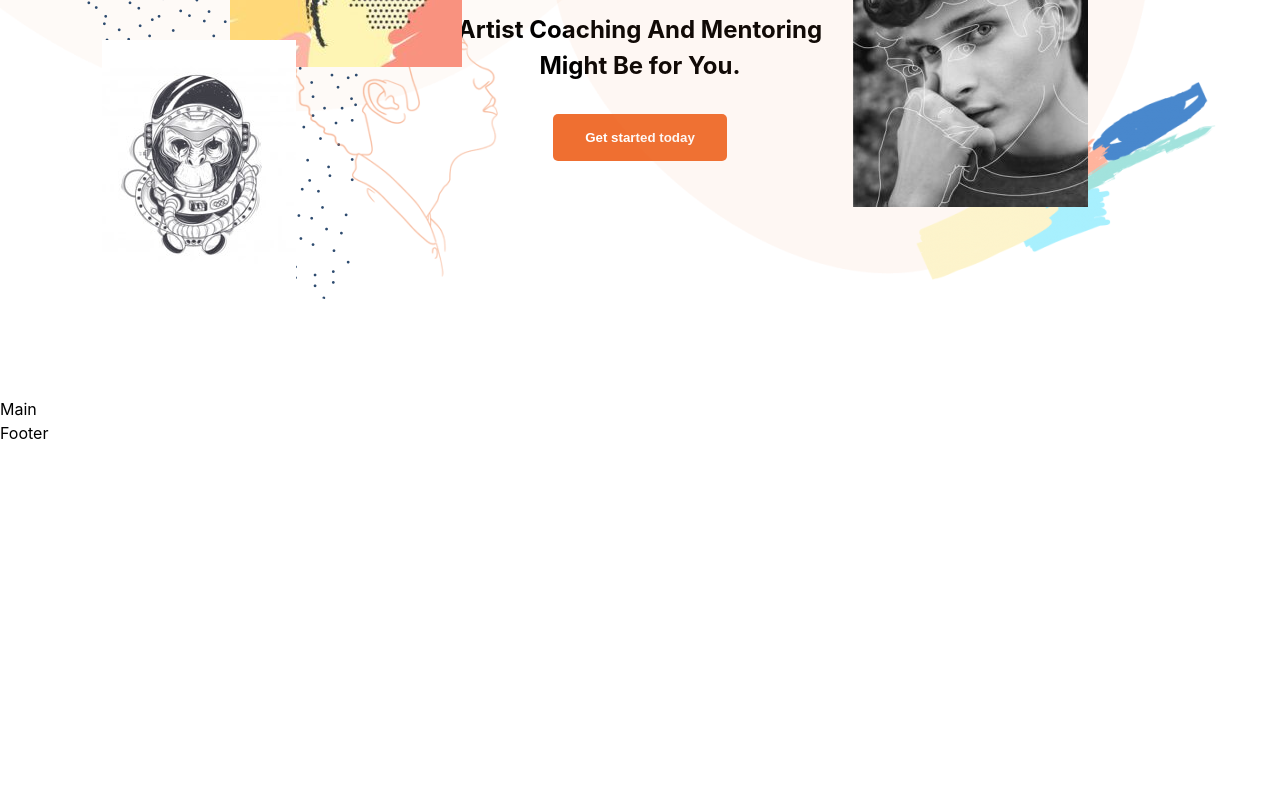
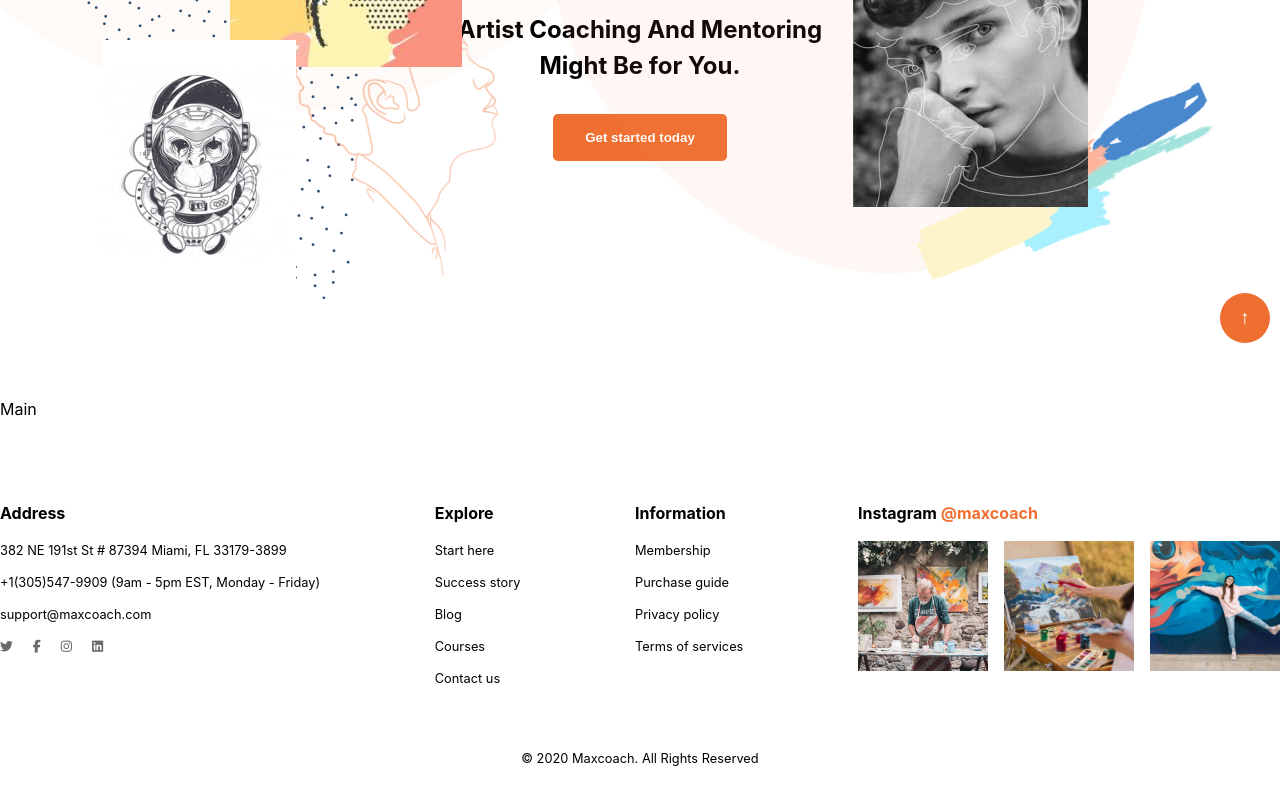
Before and after one commit to christianarca27/proj-html-vuejs, a Vue app: page / in a window 1280 px wide. Shown: the part 437-1237 px from the top of the page. Before the commit the page ends 882 px from the top, so only its background shows below. Built offline with nearby package versions, Linux system fonts and the light colour scheme.

Commit message:
feat: impostazione + stile AppFooter

```diff
--- a/src/components/AppFooter.vue
+++ b/src/components/AppFooter.vue
@@ -1,19 +1,193 @@
 <script>
+import PrimaryButton from './PrimaryButton.vue';
+import SocialList from './SocialList.vue';
+
 export default {
     name: "AppFooter",
 
     data() {
         return {
+            info: {
+                address: "382 NE 191st St # 87394 Miami, FL 33179-3899",
+                phoneNumber: "+1(305)547-9909",
+                openingTime: "9am - 5pm EST, Monday - Friday",
+                email: "support@maxcoach.com",
+            },
 
-        }
+            footerLinks: [
+                {
+                    title: "Explore",
+                    links: [
+                        {
+                            linkName: "Start here",
+                            linkAddress: "#",
+                        },
+                        {
+                            linkName: "Success story",
+                            linkAddress: "#",
+                        },
+                        {
+                            linkName: "Blog",
+                            linkAddress: "#",
+                        },
+                        {
+                            linkName: "Courses",
+                            linkAddress: "#",
+                        },
+                        {
+                            linkName: "Contact us",
+                            linkAddress: "#",
+                        },
+                    ],
+                },
+                {
+                    title: "Information",
+                    links: [
+                        {
+                            linkName: "Membership",
+                            linkAddress: "#",
+                        },
+                        {
+                            linkName: "Purchase guide",
+                            linkAddress: "#",
+                        },
+                        {
+                            linkName: "Privacy policy",
+                            linkAddress: "#",
+                        },
+                        {
+                            linkName: "Terms of services",
+                            linkAddress: "#",
+                        },
+                    ],
+                },
+            ],
+
+            instagramPreview: {
+                username: "@maxcoach",
+                photos: [
+                    "120084500_197897808368764_8114555493043279565_n.jpg",
+                    "120012142_177596140500760_8623485824101406058_n.jpg",
+                    "120099363_364334431619755_7198812647386067017_n.jpg",
+                ]
+            }
+        };
     },
+    components: {
+        SocialList,
+        PrimaryButton
+    }
 }
 </script>
 
 <template>
-    <footer>
-        Footer
+    <footer class="container">
+        <ul id="footer-top">
+            <li id="address">
+                <strong>Address</strong>
+                <p>{{ info.address }}</p>
+                <p>{{ info.phoneNumber }} ({{ info.openingTime }})</p>
+                <p>{{ info.email }}</p>
+                <SocialList></SocialList>
+            </li>
+
+            <li id="footer-links" v-for="linkList in footerLinks">
+                <ul>
+                    <li>
+                        <strong>{{ linkList.title }}</strong>
+                    </li>
+                    <li v-for="link in linkList.links">
+                        <a :href="link.linkAddress">{{ link.linkName }}</a>
+                    </li>
+                </ul>
+            </li>
+
+            <li id="instagramPreview">
+                <strong>Instagram <span class="orange">{{ instagramPreview.username }}</span></strong>
+                <ul>
+                    <li v-for="photo in instagramPreview.photos">
+                        <img :src="'/images/' + photo" alt="">
+                    </li>
+                </ul>
+            </li>
+        </ul>
+        <div id="footer-bottom">
+            <a href="#">
+                <PrimaryButton id="btn-return" :type="'circle'" :text="'&UpArrow;'"></PrimaryButton>
+            </a>
+            <span id="credits">&copy; 2020 Maxcoach. All Rights Reserved</span>
+        </div>
     </footer>
 </template>
 
-<style lang="scss" scoped></style>
+<style lang="scss" scoped>
+strong {
+    display: block;
+    margin-bottom: 1rem;
+    font-size: 1rem;
+}
+
+.orange {
+    color: #ef6f31;
+}
+
+footer {
+    padding: 5rem 0 2rem 0;
+    font-size: .8rem;
+
+    #footer-top {
+        margin-bottom: 3rem;
+
+        display: flex;
+        justify-content: space-between;
+
+        #address {
+            p {
+                margin-bottom: .8rem;
+            }
+        }
+
+        #footer-links {
+            li {
+                margin-bottom: .8rem;
+
+                a {
+                    color: black;
+                    text-decoration: none;
+
+                    &:hover {
+                        text-decoration: underline;
+                    }
+                }
+            }
+        }
+
+        #instagramPreview {
+            ul {
+                display: flex;
+                gap: 1rem;
+
+                li {
+                    img {
+                        width: 130px;
+                        height: 130px;
+                        object-fit: contain;
+
+                        cursor: pointer;
+                    }
+                }
+            }
+        }
+    }
+
+    #footer-bottom {
+        text-align: center;
+
+        #btn-return {
+            position: fixed;
+            bottom: 20px;
+            right: 10px;
+        }
+    }
+}
+</style>
```
